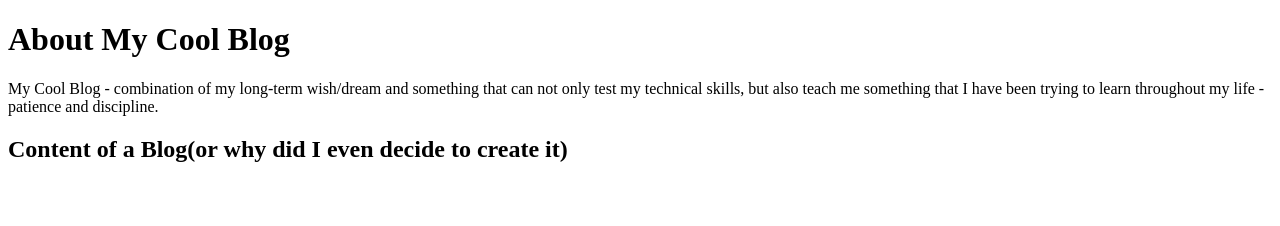
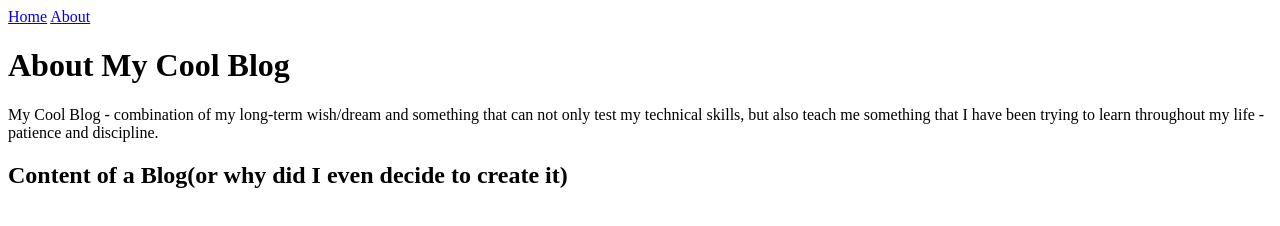
Before and after one commit to mukha-cmd/my_cool_blog, a plain HTML site: page about.html in a window 1280 px wide. Drawn offline with Linux system fonts and the light colour scheme.

Commit message:
added navigation between main and about pages

```diff
--- a/about.html
+++ b/about.html
@@ -7,6 +7,11 @@
   <link rel="stylesheet" href="css/styles.css">
 </head>
 <body>
+    <nav>
+    <a href="index.html">Home</a>
+    <a href="about.html">About</a>
+    <!-- You can add more links later -->
+  </nav>
     <h1>About My Cool Blog</h1>
         <p>My Cool Blog - combination of my long-term wish/dream and something that can not only test my
             technical skills, but also teach me something that I have been trying to learn
```
Also changed, not shown: index.html (+4 -0 lines).
